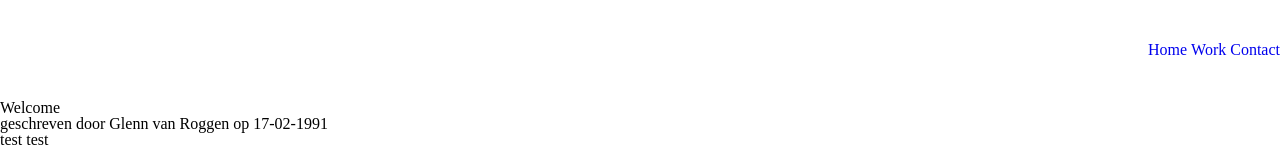
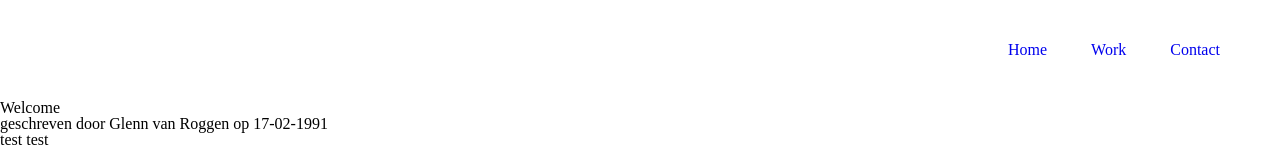
Before and after one commit to Glennvr/FED, a plain HTML site: page Deelopdracht1/index.html in a window 1280 px wide. Shown: the top 147 px of the page. Drawn offline with nearby package versions, Linux system fonts and the light colour scheme.

Commit message:
Moved the files into a folder

```diff
--- a/style.css
+++ b/Deelopdracht1/style.css
@@ -59,11 +59,13 @@ header #menu {
 
 header nav ul {
 	float: right;
+	margin-right: 20px;
 }
 
 header nav ul li {
 	display: inline;
 	line-height: 100px;
+	margin-right: 40px;
 }
 
 header nav ul li a {
```
Also changed, not shown: Deelopdracht1/bigbuck_bunny.jpg (renamed from bigbuck_bunny.jpg), Deelopdracht1/index.html (renamed from index.html), Deelopdracht1/poster.jpg (renamed from poster.jpg), 2 other files.
